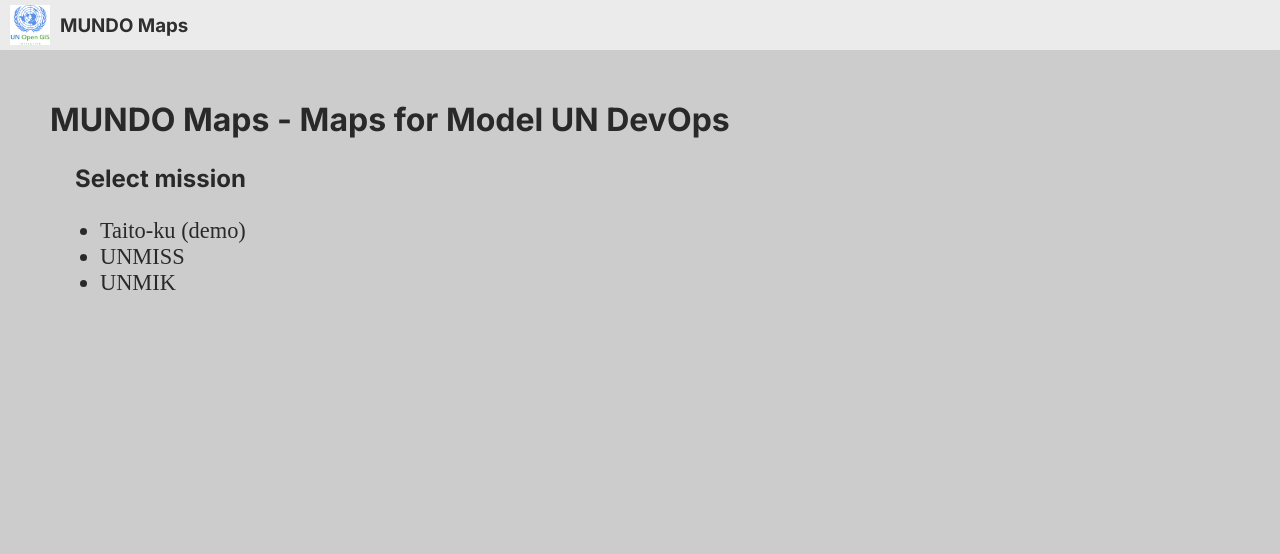
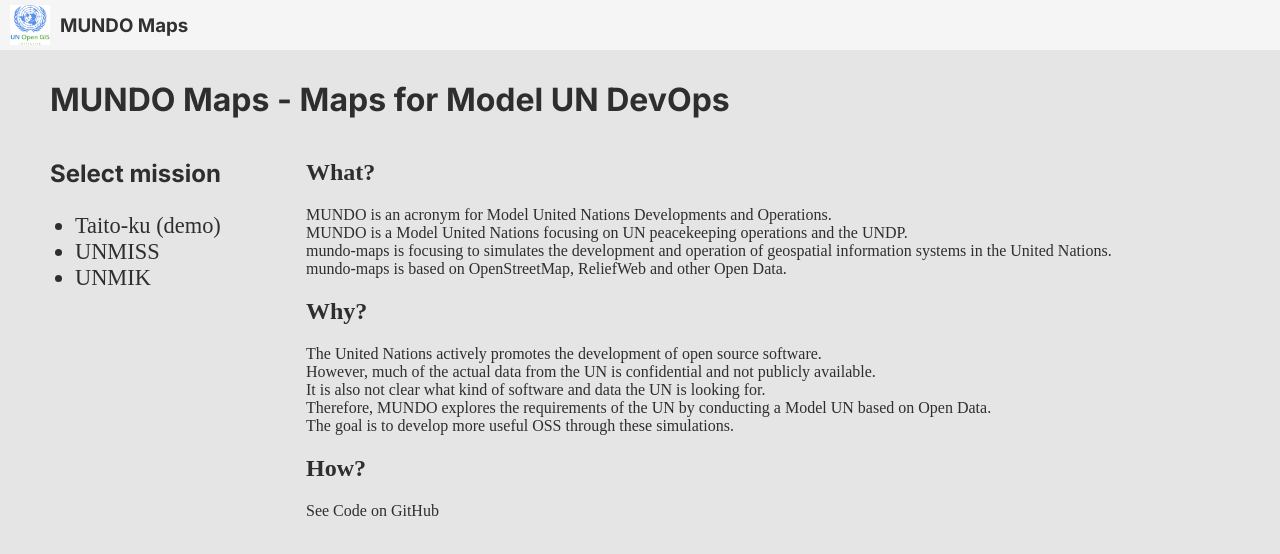
Before and after one commit to yuiseki/mundo-maps, a Next.js app: page / in a window 1280 px wide. Shown: the top 554 px of the page. Built offline with nearby package versions, Linux system fonts and the light colour scheme.

Commit message:
update root page

```diff
--- a/src/pages/index.tsx
+++ b/src/pages/index.tsx
@@ -20,6 +20,7 @@
         <h1 className={`${inter.className} ${styles.header}`}>
           MUNDO Maps - Maps for Model UN DevOps
         </h1>
+        <div className={styles.content}>
           <div className={styles.missions}>
             <h2 className={inter.className}>Select mission</h2>
             <ul className={styles.list}>
@@ -34,6 +35,51 @@
               </li>
             </ul>
           </div>
+          <div className={styles.about}>
+            <h2>What?</h2>
+            <p>
+              MUNDO is an acronym for Model United Nations Developments and
+              Operations.
+            </p>
+            <p>
+              MUNDO is a Model United Nations focusing on UN peacekeeping
+              operations and the UNDP.
+            </p>
+            <p>
+              mundo-maps is focusing to simulates the development and operation
+              of geospatial information systems in the United Nations.
+            </p>
+            <p>
+              mundo-maps is based on OpenStreetMap, ReliefWeb and other Open
+              Data.
+            </p>
+            <h2>Why?</h2>
+            <p>
+              The United Nations actively promotes the development of open
+              source software.
+            </p>
+            <p>
+              However, much of the actual data from the UN is confidential and
+              not publicly available.
+            </p>
+            <p>
+              It is also not clear what kind of software and data the UN is
+              looking for.
+            </p>
+            <p>
+              Therefore, MUNDO explores the requirements of the UN by conducting
+              a Model UN based on Open Data.
+            </p>
+            <p>
+              The goal is to develop more useful OSS through these simulations.
+            </p>
+            <h2>How?</h2>
+            <p>
+              See{" "}
+              <a href="https://github.com/yuiseki/mundo-maps">Code on GitHub</a>
+            </p>
+          </div>
+        </div>
       </main>
     </>
   );
--- a/src/styles/Home.module.css
+++ b/src/styles/Home.module.css
@@ -4,11 +4,17 @@
 }
 
 .header {
-  margin-top: 100px;
+  margin-top: 80px;
+  margin-bottom: 20px;
+}
+
+.content {
+  display: flex;
 }
 
 .missions {
-  margin: 25px;
+  margin: 0;
+  width: 20vw;
 }
 
 .list {
--- a/src/styles/globals.css
+++ b/src/styles/globals.css
@@ -87,7 +87,12 @@
 
 body {
   color: rgba(var(--foreground-rgba));
-  background-color: rgba(0, 0, 0, 0.2);
+  background-color: rgba(0, 0, 0, 0.1);
+  backdrop-filter: blue(2px);
+}
+
+h2 {
+  margin: 20px 0;
 }
 
 a {
```
Also changed, not shown: 1 other file (tests, documents, lock files or other folders). Lines whose indentation alone changed are shown as unchanged.
